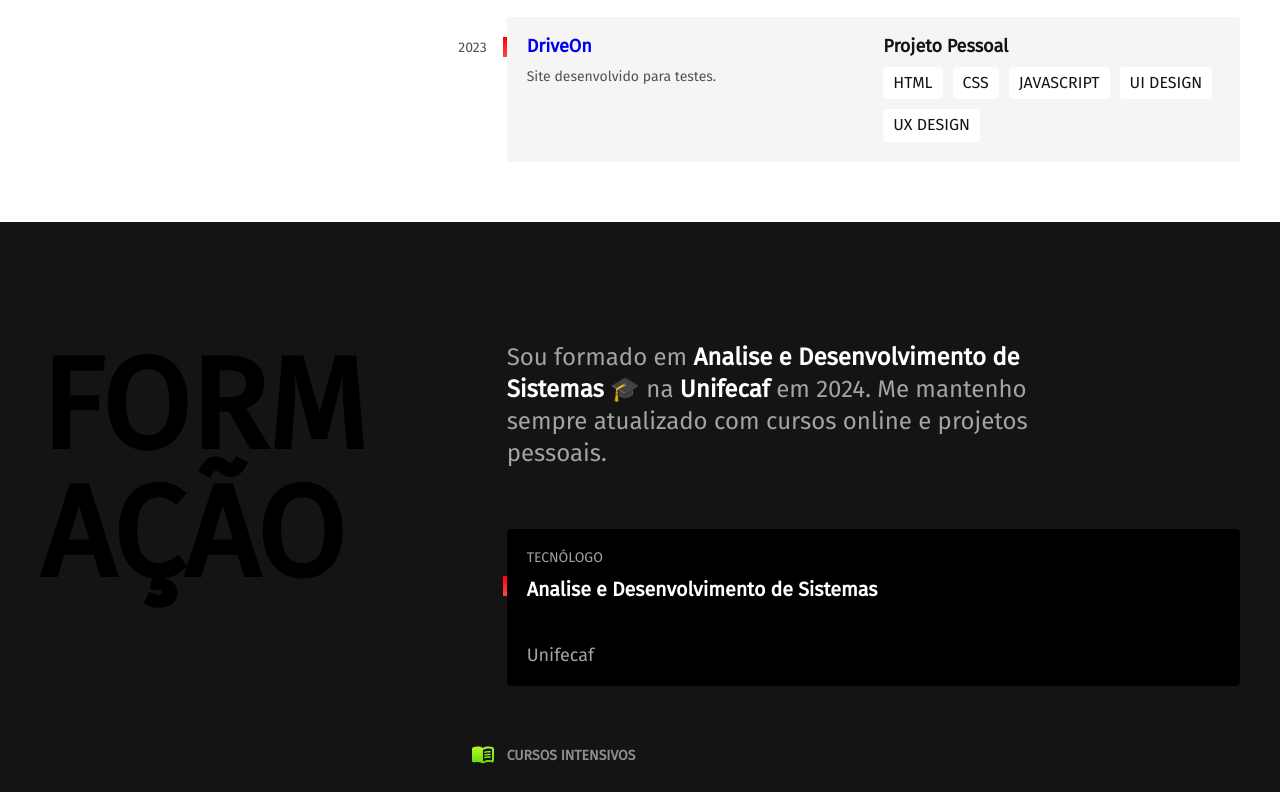
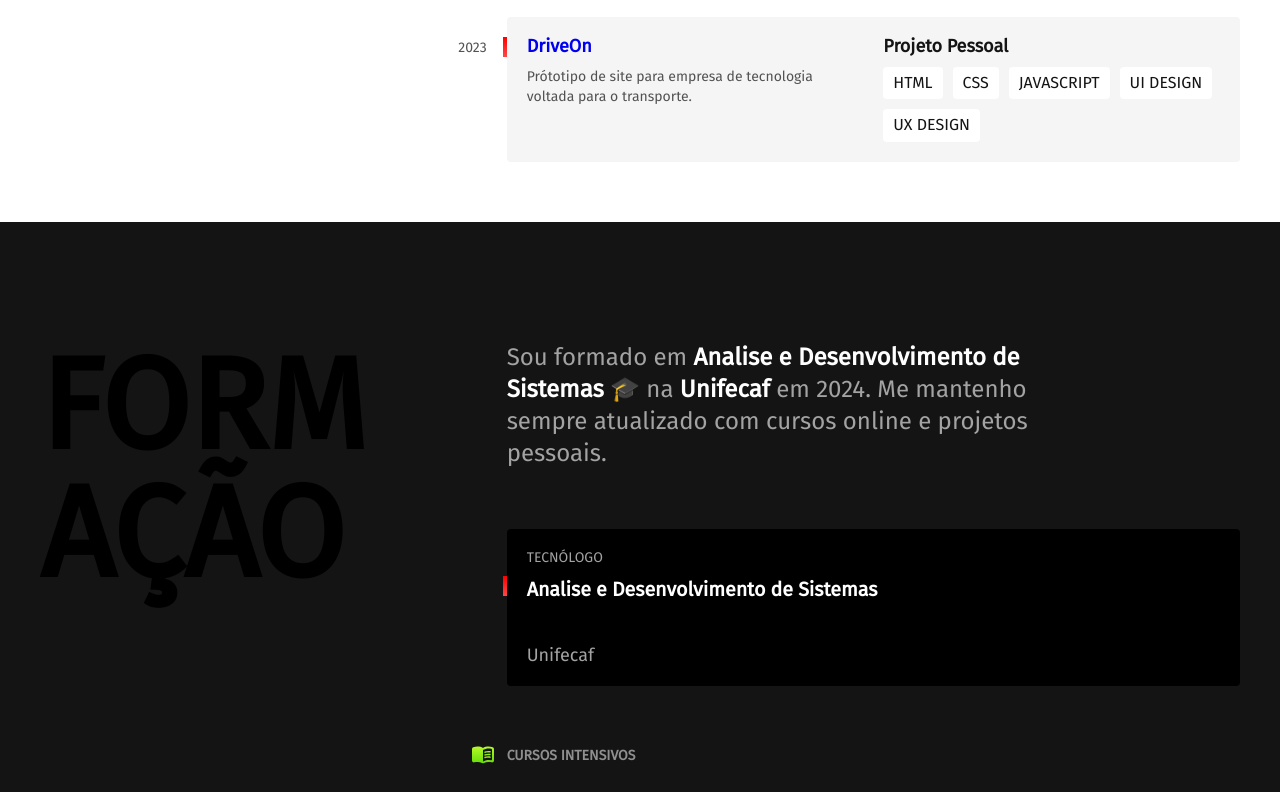
Before and after one commit to EdNatan21/Portfolio, a plain HTML site: page index.html in a window 1280 px wide. Shown: the part 996-1788 px from the top of the page. Drawn offline with Linux system fonts and the light colour scheme.

Commit message:
Update index

```diff
--- a/index.html
+++ b/index.html
@@ -79,7 +79,7 @@
         <span class="empresa-ano">2023</span>
         <h3 class="empresa-titulo"><a href=" https://ednatan21.github.io/DriveOn/" target="_blank">DriveOn</a></h3>
         <span class="empresa-titulo">Projeto Pessoal</span>
-        <p class="empresa-texto">Site desenvolvido para testes.</p>
+        <p class="empresa-texto">Prótotipo de site para empresa de tecnologia voltada para o transporte.</p>
         <ul class="empresa-habilidades">
           <li>HTML</li>
           <li>CSS</li>
```
